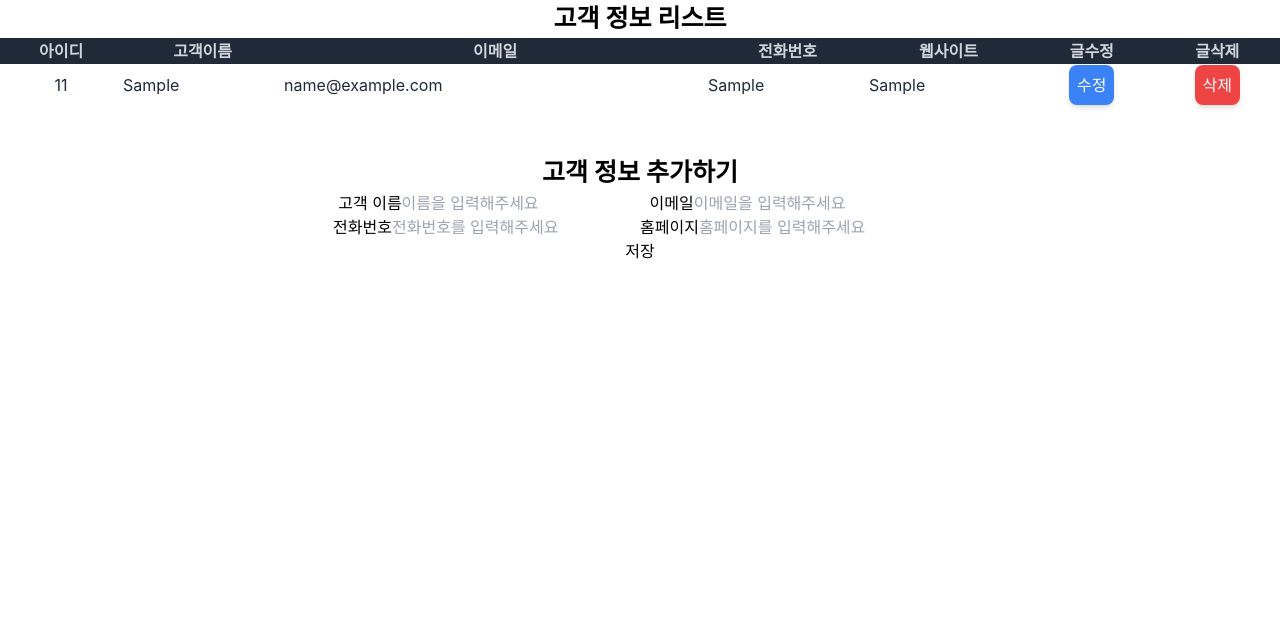
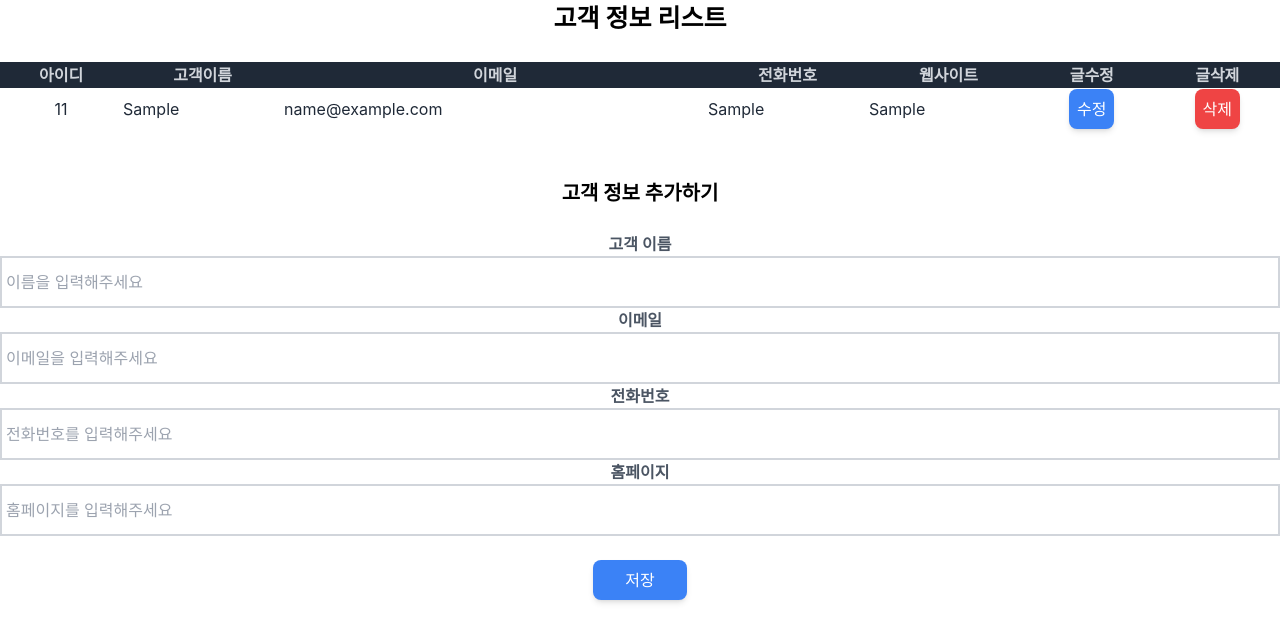
Before and after one commit to yoojj1990/react-board-project-2022-07-08, a React (Create React App) app: page / in a window 1280 px wide. Both pictures are taken after typing "Sample", "name@example.com", "Sample", "Sample" into the empty fields and a click on the button "저장". Shown: the top 642 px of the page. Built offline with nearby package versions, Linux system fonts and the light colour scheme; no server answers.

Commit message:
글 수정 기능 추가

```diff
--- a/src/Board.js
+++ b/src/Board.js
@@ -4,10 +4,13 @@ import { useEffect } from 'react';
 import { useRef, useState } from 'react';
 import Tr from './Tr';
 import Post from './Post';
+import Modal from './Modal';
 
 function Board() {
 
     const [info, setInfo] = useState([]);
+    const [modalOn, setModalOn] = useState(false);
+    const [selected, setSelected] = useState('');
 
     useEffect(() => {
         axios.get('https://jsonplaceholder.typicode.com/users')
@@ -18,6 +21,19 @@ function Board() {
     const nextId = useRef(11); // id초기값 선언(기존 원소의 개수가 10개이므로 11부터 시작)
 
     const handleSave = (infoData) => {
+
+        if (infoData.id) { // 수정에서 넘어온 데이터는 id값이 존재함
+            setInfo(
+                info.map(row => infoData.id === row.id ? { // 수정된 글의 id가 기존 테이블의 id와 같으면
+                    id:infoData.id,
+                    name:infoData.name,
+                    email:infoData.email,
+                    phone:infoData.phone,
+                    website:infoData.website
+                }:row
+            ))
+        } else {
+
             // setInfo((prevInfo)=>{
             //     return[
             //         ...prevInfo,{
@@ -38,6 +54,29 @@ function Board() {
             }))
 
             nextId.current += 1;
+        }
+    };
+
+    const handleModify = (item) => {
+        setModalOn(true);
+        const selectedData = {
+            id:item.id,
+            name:item.name,
+            email:item.email,
+            phone:item.phone,
+            website:item.website
+        };
+
+        setSelected(selectedData);
+    };
+
+    const handleCancel = () => {
+        setModalOn(false);
+    };
+
+    const handleModifySubmit = (item) => {
+        handleSave(item);
+        setModalOn(false);
     };
 
     return (
@@ -45,6 +84,7 @@ function Board() {
             <div className='text-center font-bold text-[25px]'>
                 고객 정보 리스트
             </div>
+            <br/>
             <table className='min-w-full table-auto text-gray-800'>
                 <thead className=''>
                     <tr className='bg-gray-800'>
@@ -57,11 +97,12 @@ function Board() {
                         <th className='text-gray-300'>글삭제</th>
                     </tr>
                 </thead>
-                <Tr info={info}></Tr>
+                <Tr info={info} handleModify={handleModify}></Tr>
             </table>
             <br />
             <br />
             <Post onSaveData={handleSave}></Post>
+            {modalOn && <Modal selectedData={selected} handleCancel={handleCancel} handleModifySubmit={handleModifySubmit}></Modal>}
         </div>
     );
 }
--- /dev/null
+++ b/src/Modal.js
@@ -0,0 +1,50 @@
+import React from "react";
+import { useState } from "react";
+
+
+function Modal({selectedData, handleCancel, handleModifySubmit}) {
+
+    const [modifyData, setModifyData] = useState(selectedData);
+
+    const onCancel =  () => {
+        handleCancel();
+    }
+
+    const onModifyChange = (e) => {
+        const {name, value} = e.target;
+        setModifyData({
+            ...modifyData,
+            [name] : value
+        })
+    }
+
+    const onSubmitModify = (e) => {
+        e.preventDefault();
+        handleModifySubmit(modifyData);
+    }
+
+    return (
+        <div className="h-screen w-full fixed left-0 top-0 items-center bg-black bg-opacity-70 flex justify-center" >
+            <div className='bg-white rounded shadow-1g w-10/12 md:w-1/3'>
+                <div className=''>
+                    <h3 className='font-semibold'>고객 정보 수정하기</h3>
+                </div>
+                <form onSubmit={onSubmitModify}>
+                    <div className=''>
+                        <div className=''>아이디 : {modifyData.id}</div>
+                        <div className=''>이름 : <input type="text" className='border-gray-100' name="name" value={modifyData.name} onChange={onModifyChange} /></div>
+                        <div className=''>이메일 : <input type="email" className='border-gray-100' name="email" value={modifyData.email} onChange={onModifyChange} /></div>
+                        <div className=''>전화번호 : <input type="text" className='border-gray-100' name="phone" value={modifyData.phone} onChange={onModifyChange} /></div>
+                        <div className=''>웹사이트 : <input type="text" className='border-gray-100' name="website" value={modifyData.website} onChange={onModifyChange} /></div>
+                    </div>
+                    <div className='items-center flex justify-end'>
+                        <button className="bg-red-600 hover:bg-red-700 px-2 py-1 rounded text-white" type='submit'>수정</button>
+                        <button className="bg-blue-600 hover:bg-blue-700 px-2 py-1 rounded text-white close=modal" onClick={onCancel}>취소</button>
+                    </div>
+                </form>
+            </div>
+        </div>
+    );
+}
+
+export default Modal;
--- a/src/Post.js
+++ b/src/Post.js
@@ -32,24 +32,26 @@ function Post({onSaveData}) {
 
     return (
         <div>
-            <div className='text-center font-bold text-[25px]'>
+            <div className='text-center font-bold text-[20px]'>
                 고객 정보 추가하기
             </div>
+            <br/>
             <form className='text-center' onSubmit={handleSubmit}>
                 <div>
-                    <label  className=''>고객 이름</label>
-                    <input className='' placeholder='이름을 입력해주세요' type="text" name="name" value={form.name} onChange={handleChange}></input>
-                    <label  className=''>이메일</label>
-                    <input className='' placeholder='이메일을 입력해주세요' type="email" name="email" value={form.email} onChange={handleChange}></input>
+                    <label  className='w-full font-semibold text-gray-600'>고객 이름</label>
+                    <input className='w-full py-3 px-1 border-2 border-gray-300 text-gray-800 focus:text-gray-500 focus:border-gray-200' placeholder='이름을 입력해주세요' type="text" name="name" value={form.name} onChange={handleChange}></input>
+                    <label  className='w-full font-semibold text-gray-600'>이메일</label>
+                    <input className='w-full py-3 px-1 border-2 border-gray-300 text-gray-800 focus:text-gray-500 focus:border-gray-200' placeholder='이메일을 입력해주세요' type="email" name="email" value={form.email} onChange={handleChange}></input>
                 </div>
                 <div className='text-center'>
-                    <label  className=''>전화번호</label>
-                    <input className='' placeholder='전화번호를 입력해주세요' type="text" name="phone" value={form.phone} onChange={handleChange}></input>
-                    <label  className=''>홈페이지</label>
-                    <input className='' placeholder='홈페이지를 입력해주세요' type="text" name="website" value={form.website} onChange={handleChange}></input>
+                    <label  className='w-full font-semibold text-gray-600'>전화번호</label>
+                    <input className='w-full py-3 px-1 border-2 border-gray-300 text-gray-800 focus:text-gray-500 focus:border-gray-200' placeholder='전화번호를 입력해주세요' type="text" name="phone" value={form.phone} onChange={handleChange}></input>
+                    <label  className='w-full font-semibold text-gray-600'>홈페이지</label>
+                    <input className='w-full py-3 px-1 border-2 border-gray-300 text-gray-800 focus:text-gray-500 focus:border-gray-200' placeholder='홈페이지를 입력해주세요' type="text" name="website" value={form.website} onChange={handleChange}></input>
                 </div>
+                <br/>
                 <div className='text-center'>
-                    <button className='' type="submit">저장</button>
+                    <button className='py-2 px-8 rounded-lg shadow-md text-white bg-blue-500 hover:bg-green-800' type="submit">저장</button>
                 </div>
             </form>
         </div>
--- a/src/Td.js
+++ b/src/Td.js
@@ -1,6 +1,10 @@
 import React from 'react';
 
-function Td({item}) {
+function Td({item, handleModify}) {
+
+    const onModify = () => {
+        handleModify(item)
+    }
 
     return (
         <tr className=''>
@@ -10,7 +14,7 @@ function Td({item}) {
             <td className=''>{item.phone}</td>
             <td className=''>{item.website}</td>
             <td className='text-center'>
-                <button className="py-2 px-2 rounded-lg shadow-md text-white bg-blue-500 hover:bg-blue-800">수정</button>
+                <button className="py-2 px-2 rounded-lg shadow-md text-white bg-blue-500 hover:bg-blue-800" onClick={onModify}>수정</button>
             </td>
             <td className='text-center'>
                 <button className="py-2 px-2 rounded-lg shadow-md text-white bg-red-500 hover:bg-red-800">삭제</button>
--- a/src/Tr.js
+++ b/src/Tr.js
@@ -1,13 +1,13 @@
 import React from 'react';
 import Td from './Td';
 
-function Tr({info}) {
+function Tr({info, handleModify}) {
     return (
         <tbody>
             {
                 info.map(item=>{
                     return(
-                        <Td key={item.id} item={item}></Td>
+                        <Td key={item.id} item={item} handleModify={handleModify}></Td>
                     )
                 })
             }
```
Lines whose indentation alone changed are shown as unchanged.
